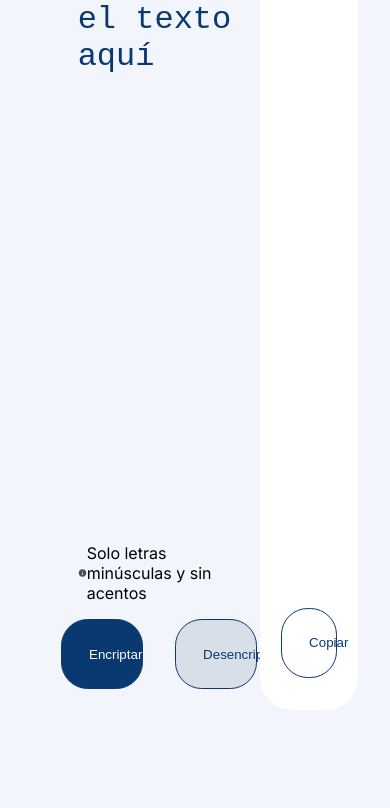
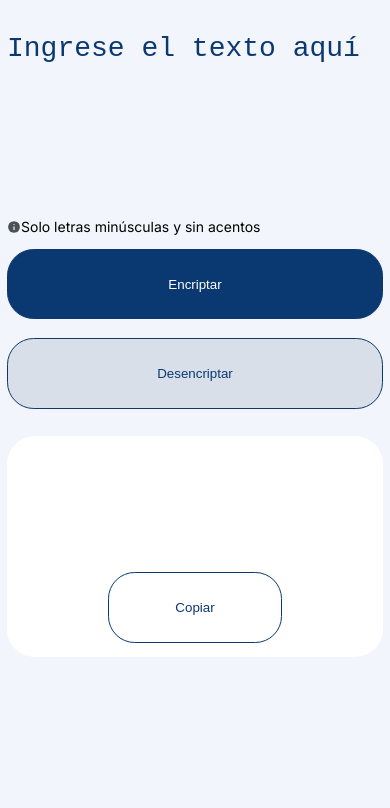
Before and after one commit to Diego-BA-code/encriptador-de-texto, a plain HTML site: page index.html in a window 390 px wide. Shown: the part 116-924 px from the top of the page. After the commit the page ends 844 px from the top, so only its background shows below. Drawn offline with Linux system fonts and the light colour scheme.

Commit message:
Se han agregado las media queries para que el sitio sea responsivo y funcione en tablets, moviles y pc

```diff
--- a/index.css
+++ b/index.css
@@ -14,18 +14,39 @@ body {
 .bloque-menu {
     width: 8%;
     height: 100vh;
+    min-height: 400px;
 }
 
 .bloque-entradas{
-    margin-top: 5%;
+    display: flex;
     width: 50%;
     height: 100vh;
+    min-height: 400px;
 }
+
+.caja-entradas, .caja-resultado {
+    display: flex;
+    flex-direction: column;
+    height: 80%;
+    justify-content: center;
+    text-align: center;
+    width: 100%;
+    border-radius: 2em;
+    padding: 1em;
+}
+.caja-entradas {
+    margin-top: 30px;
+}
+.caja-resultado {
+    background-color: #FFFFFF;
+    height: calc(80% + 30px);
+}
+
 
 .campo-entrada {
     background-color: transparent;
     width: 100%;
-    height: 70vh;
+    height: 100%;
     padding: 1em 0 0 0;
     border: none;
     resize: none;
@@ -49,7 +70,8 @@ body {
 .botones-entrada {
     display: flex;
     justify-content: center;
-    gap: 20%;
+    gap: 2%;
+    width: 100%;
 }
 
 .btn-encriptar {
@@ -70,24 +92,13 @@ body {
 }
 
 .bloque-resultado {
-    margin-top: 2%;
     width: 30%;
     height: 100vh;
+    min-height: 800px;
     display: flex;
   }
 
-  .caja-resultado {
-    display: flex;
-    height:89.5vh;
-    justify-content: center;
-    align-items: center;
-    text-align: center;
-    width: 100%;
-    background-color: #FFFFFF;
-    border-radius: 2em;
-    padding: 1em;
-    overflow: auto;
-  }
+
 .aviso-sin-contenido {
     display: none;
     flex-direction: column;
@@ -103,16 +114,14 @@ body {
     font-size: 2.5em;
     font-weight: bold;
 }
-.texto {
+.aviso-resultado {
     display: flex;
     flex-direction: column;
-    height: -webkit-fill-available;
+    height: 100%;
     justify-content: center;
     align-items: center;
     text-align: center;
     width: 100%;
-    border-radius: 2em;
-    padding: 1em;
 }
 
 .resultado {
@@ -147,4 +156,82 @@ body {
 
 
 /* media querie para diseño de tablets */
-@media (min-width:801px)  {  }
+@media (max-width: 800px) {
+
+    .bloque-principal{
+        flex-direction: column;
+    }
+
+    .bloque-menu {
+        min-height: auto;
+        width: 100%;
+        height: 100%;
+    }
+    .bloque-entradas {
+        width: 100%;
+        height: 70vh;
+        margin-bottom: 60px;
+    }
+    .caja-entradas {
+        height: 100%;
+        padding: 0;
+    }
+    .bloque-resultado {
+        width: 100%;
+        min-height: auto;
+        height: 10vh;
+        flex-basis: content;
+    }
+    .caja-resultado {
+        height: 100%;
+        min-height: 100px;
+        padding: 0;
+    }
+    .imagen-muñeco {
+        display: none;
+    }
+    .mensaje-no-encontrado {
+        margin:0;
+    }
+    .aviso-resultado {
+        justify-content: center;
+    }
+    .btn-copiar {
+        margin: auto;
+    }
+}
+
+/* media querie para diseño de móviles */
+@media (max-width: 500px) {
+    body {
+        font-size: 14px;
+    }
+
+    .bloque-principal {
+        padding: 0.5em;
+    }
+    .bloque-menu {
+        width: 100%;
+        height: 10vh;
+    }
+    .bloque-entradas {
+        margin-bottom: 5%;
+        height: 50vh;
+    }
+    .botones-entrada {
+        flex-direction: column;
+    }
+    .botones-entrada button {
+        width: 100%;
+        margin-bottom: 5%;
+        padding: 2em;
+    }
+    .bloque-resultado {
+        height: 20vh;
+    }
+    .caja-resultado {
+        margin-top: 20px;
+        height: fit-content;
+        padding: 1em;
+    }
+}
--- a/index.html
+++ b/index.html
@@ -18,10 +18,14 @@
         </div>
         <div class="bloque-entradas">
             <!-- aqui se ingresara el texto que se va a encriptar -->
-            <textarea placeholder="Ingrese el texto aquí" class="campo-entrada"></textarea>
-            <p class="aviso-entradas"><span class="material-symbols--info"></span>Solo letras minúsculas y sin acentos</p>
-            <div class="botones-entrada">
-                <button type="button" class="btn-encriptar">Encriptar</button><button type="button" class="btn-desencriptar">Desencriptar</button>
+            <div class="caja-entradas">
+                <textarea placeholder="Ingrese el texto aquí" class="campo-entrada"></textarea>
+                <p class="aviso-entradas"><span class="material-symbols--info"></span>Solo letras minúsculas y sin
+                    acentos</p>
+                <div class="botones-entrada">
+                    <button type="button" class="btn-encriptar">Encriptar</button><button type="button"
+                        class="btn-desencriptar">Desencriptar</button>
+                </div>
             </div>
         </div>
         <div class="bloque-resultado">
@@ -31,7 +35,7 @@
                     <p class="mensaje-no-encontrado">Ningún mensaje fue encontrado</p>
                     <p>Ingresa el texto que desees encriptar o desencriptar.</p>
                 </div>
-                <div class="texto">
+                <div class="aviso-resultado">
                     <textarea class="resultado"></textarea>
                     <button type="button" class="btn-copiar">Copiar</button>
                 </div>
```
